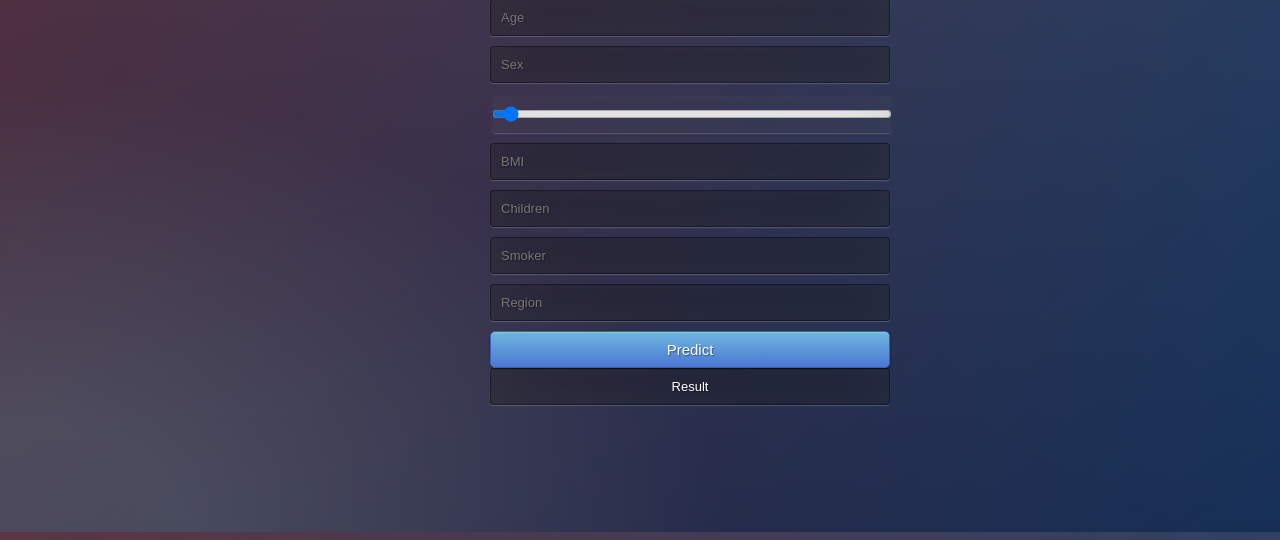
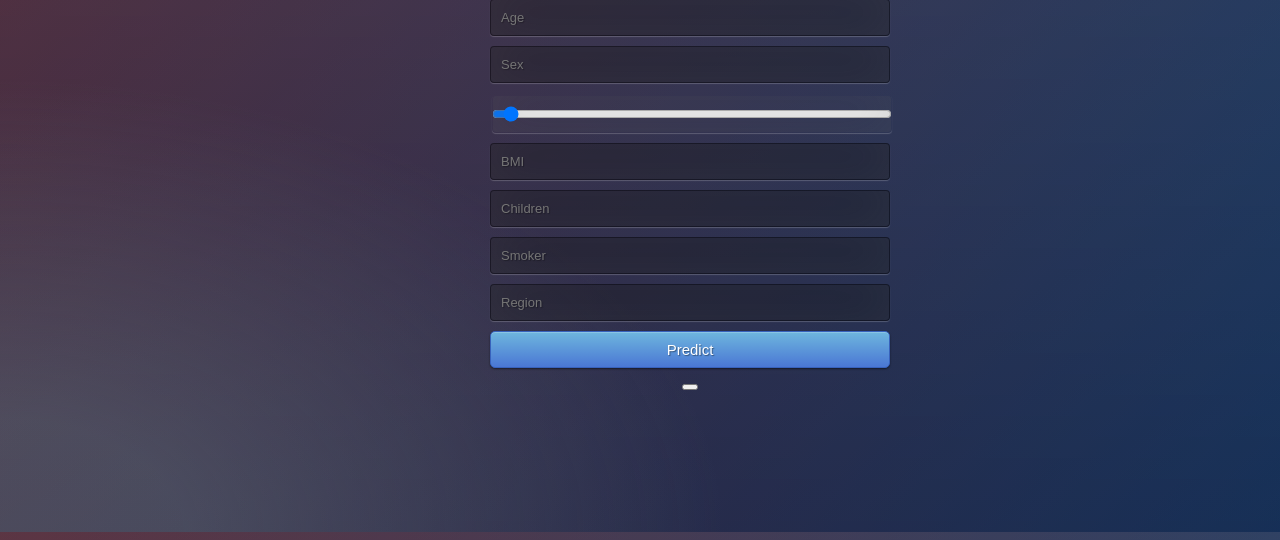
Before and after one commit to sreeharsha1099/mini1, a Flask app: page / in a window 1280 px wide. Shown: the part 268-808 px from the top of the page. Run offline with Flask 2, Linux system fonts and the light colour scheme; parts of the project's set-up code (start-up, migrations or seed data) failed here and were passed over.

Commit message:
Update home.html

```diff
--- a/deployment-heroku-master/templates/home.html
+++ b/deployment-heroku-master/templates/home.html
@@ -27,7 +27,7 @@
 	    <input type="text" value={{pred}} id="result" hidden=true/>
 
         <button type="submit" class="btn btn-primary btn-block btn-large">Predict</button>
-	    <input type="button" value="Result" onclick="result()"/>
+	    <button type="button" value="Result" onclick="result()"></button>
     </form>
 	     <script>
          function updateTextInput(val) {
```
